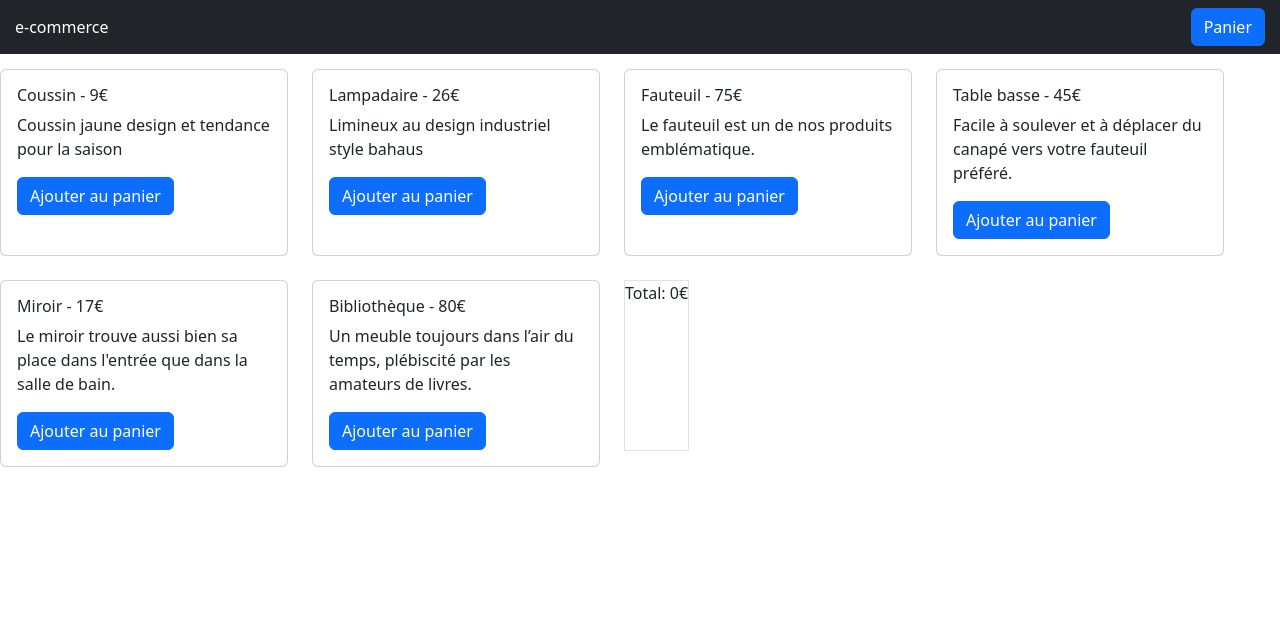
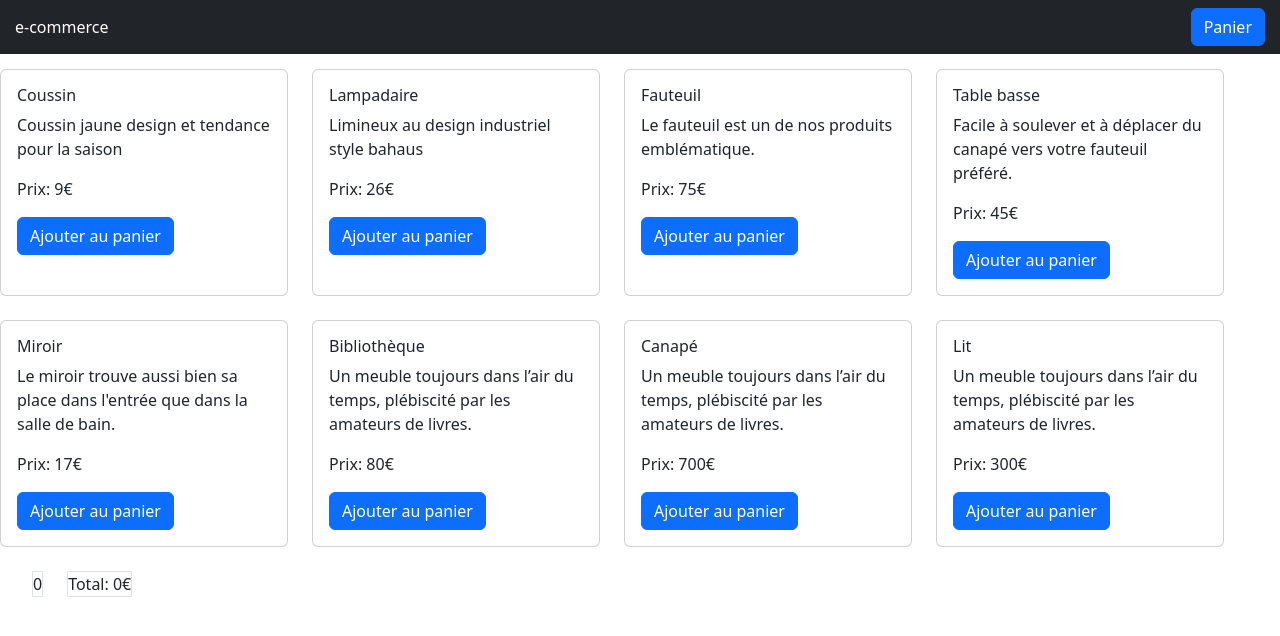
Before and after one commit to Nashka92/react-cda4, a React (Create React App) app: page / in a window 1280 px wide. Shown: the top 636 px of the page. Built offline with nearby package versions, Linux system fonts and the light colour scheme.

Commit message:
improve code

```diff
--- a/src/components/tp_e_commerce/CardItems.jsx
+++ b/src/components/tp_e_commerce/CardItems.jsx
@@ -40,6 +40,20 @@ const products = [
     description:
       "Un meuble toujours dans l’air du temps, plébiscité par les amateurs de livres.",
     price: 80,
+  },
+  {
+    id: 7,
+    name: "Canapé",
+    description:
+      "Un meuble toujours dans l’air du temps, plébiscité par les amateurs de livres.",
+    price: 700,
+  },
+  {
+    id: 8,
+    name: "Lit",
+    description:
+      "Un meuble toujours dans l’air du temps, plébiscité par les amateurs de livres.",
+    price: 300,
   }
 ];
 
@@ -48,6 +62,7 @@ const CardItems = () => {
   const { cart, addToCart } = useCart();
 
   const total = cart.reduce((acc, curr) => acc + curr.price, 0);
+  const displayCumulItem = cart.reduce((acc, curr) => acc + curr.name, 0);
 
   return (
     <div className="flex flex-wrap gap-4 m-[15px]">
@@ -55,9 +70,10 @@ const CardItems = () => {
         <div className="card" style={{ width: "18rem" }} key={product.id}>
           <div className="card-body">
             <h6 className="card-title">
-              {product.name} - {product.price}€
+              {product.name}
             </h6>
             <p className="card-text">{product.description}</p>
+            <p>Prix: {product.price}€</p>
             <button
               className="btn btn-primary"
               onClick={() => addToCart(product)}
@@ -67,6 +83,8 @@ const CardItems = () => {
           </div>
         </div>
       ))}
+      <ul>
+      <li className="border">{displayCumulItem}</li></ul>
       <p className="border">Total: {total}€</p>
     </div>
   );
```
